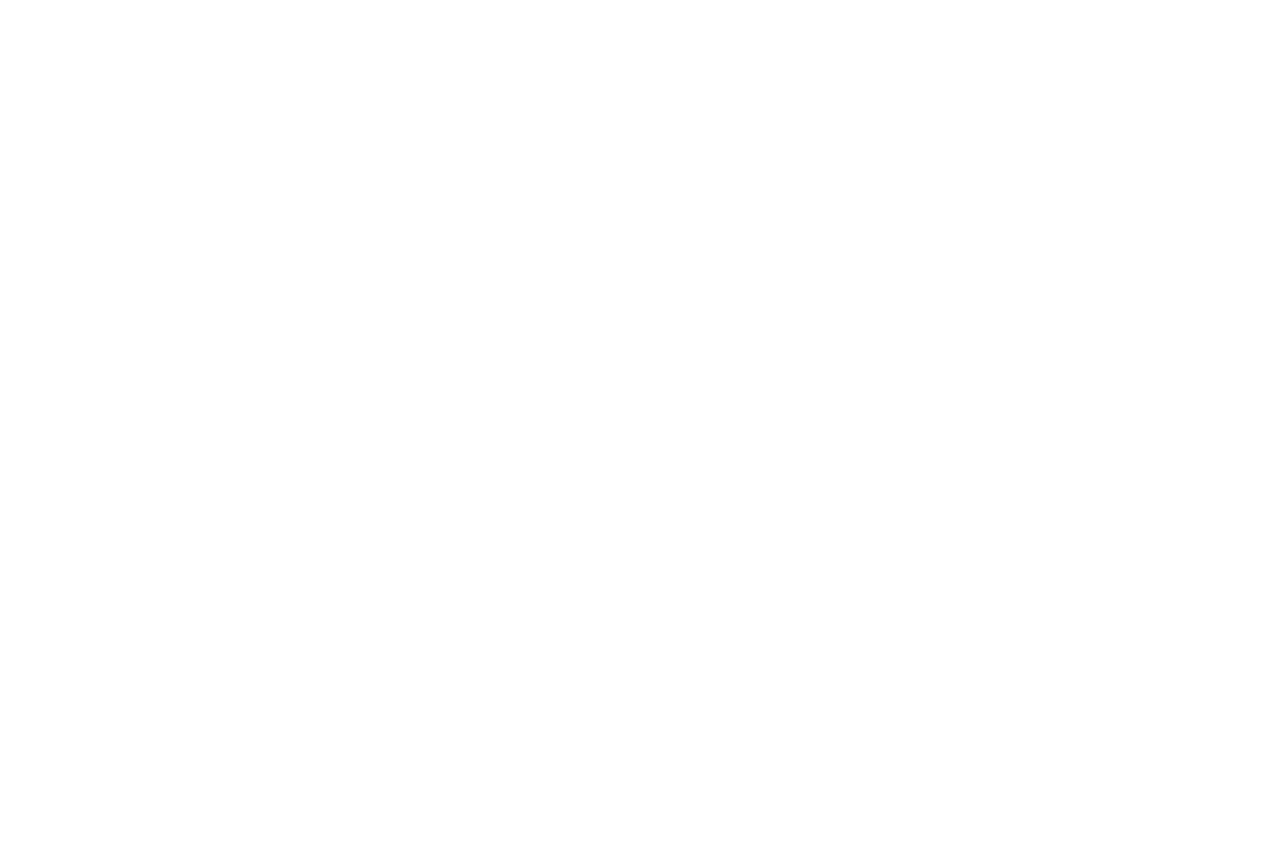
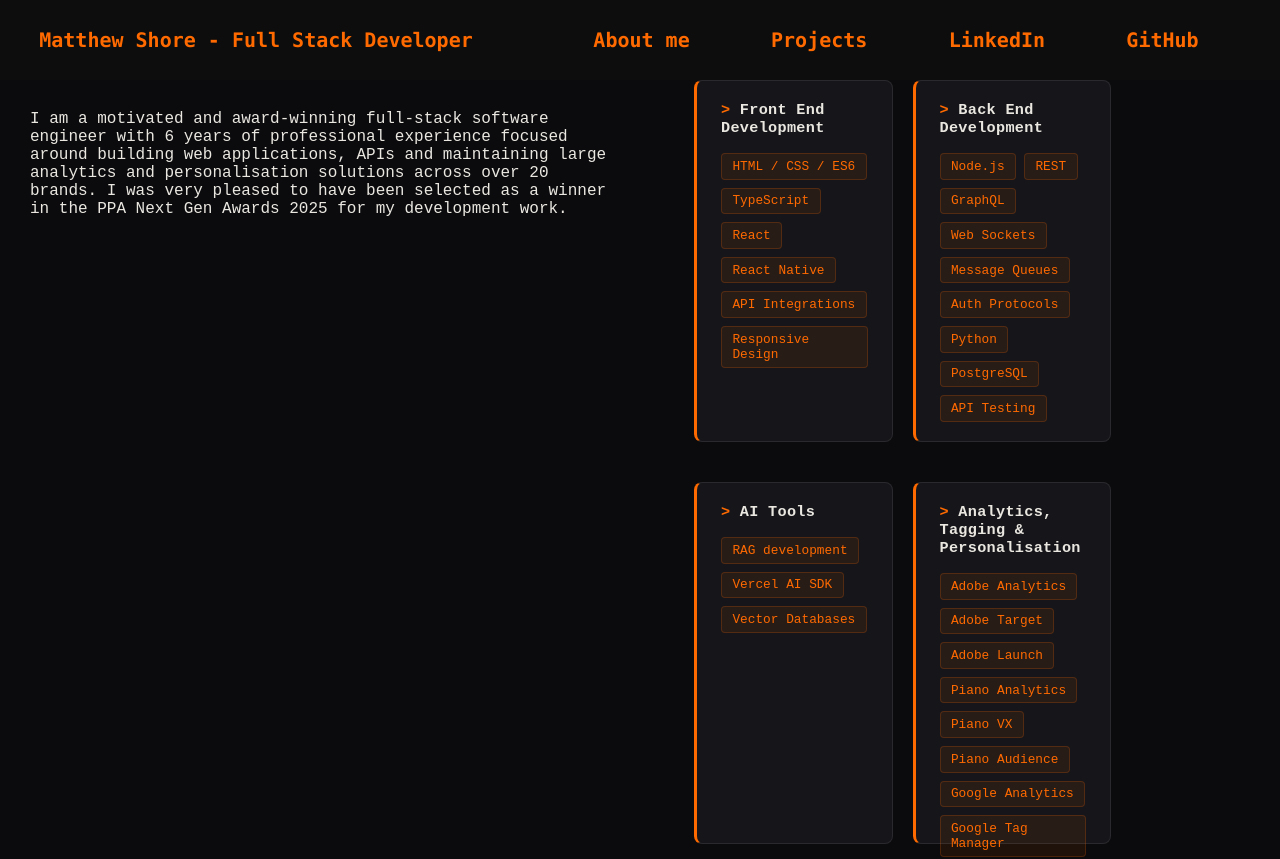
Before and after one commit to MatthewShoreWeb/Website, a React (Create React App) app in the folder website/: page / in a window 1280 px wide. Shown: the top 859 px of the page. Before the commit the page ends 800 px from the top, so only its background shows below. Built offline with nearby package versions, Linux system fonts and the light colour scheme.

Commit message:
Website structure.

```diff
--- a/website/public/index.html
+++ b/website/public/index.html
@@ -24,7 +24,7 @@
       work correctly both with client-side routing and a non-root public URL.
       Learn how to configure a non-root public URL by running `npm run build`.
     -->
-    <title>React App</title>
+    <title>Matthew Shore</title>
   </head>
   <body>
     <noscript>You need to enable JavaScript to run this app.</noscript>
--- a/website/src/App.css
+++ b/website/src/App.css
@@ -0,0 +1,39 @@
+body {
+  width: 100vw;
+  height: 100vh;
+  overflow: hidden;
+  margin: 0;
+  background-color: #0D0D0D;
+  font-family: ui-monospace, 'SF Mono', 'Cascadia Code', 'Consolas', 'Roboto Mono', monospace;
+}
+
+header {
+  display: flex;
+  color: #FF6A00;
+  font-weight: 600;
+  font-size: 20px;
+  user-select: none;
+}
+
+#headerTitle {
+  width: 40vw;
+}
+
+nav {
+  display: flex;
+  justify-content: space-evenly;
+  height: 10vh;
+  width: 60vw;
+}
+
+.navItem:hover {
+  color: #faa369;
+  text-decoration: underline;
+}
+
+.centered {
+  display: flex;
+  align-items: center;
+  justify-content: center;
+  text-align: center;
+}
--- a/website/src/App.tsx
+++ b/website/src/App.tsx
@@ -1,16 +1,48 @@
 import './App.css';
+import NavLink from './Components/NavLink.tsx';
+import React, { useEffect, useState } from 'react';
+import AboutMe from './Components/Pages/AboutMe/AboutMe.tsx';
 
 function App() {
+
+  const [appState, updateAppState] = useState(<AboutMe />);
+
+  function navClicked(type: String) {
+    if (typeof type !== 'string') return;
+
+    type = type.toLowerCase();
+
+    switch (type) {
+      case 'about me':
+        break;
+      case 'projects':
+        break;
+      case 'linkedin':
+        window.open('https://www.linkedin.com/in/matthew-shore-63322a179/', '_blank', 'noopener,noreferrer');
+        break;
+      case 'github':
+        window.open('https://www.github.com/matthewshoreweb', '_blank', 'noopener,noreferrer');
+        break;
+      default:
+        break;
+    }
+
+  }
+
   return (
     <div id='appBody'>
-      <header id='appHeader'>
+      <header>
+        <div id='headerTitle' className='centered'>Matthew Shore - Full Stack Developer</div>
         <nav>
-
+          <NavLink type='About me' clickFunction={navClicked} />
+          <NavLink type='Projects' clickFunction={navClicked} />
+          <NavLink type='LinkedIn' clickFunction={navClicked} />
+          <NavLink type='GitHub' clickFunction={navClicked} />
         </nav>
       </header>
 
       <main id='appBody'>
-
+        {appState}
       </main>
     </div>
   );
--- a/website/src/Components/NavLink.tsx
+++ b/website/src/Components/NavLink.tsx
@@ -4,9 +4,16 @@
 }
 
 export default function NavLink({ type, clickFunction }: NavLinkTypes) {
+
+    function clickFunctionWrapper(type: String) {
+        if (typeof clickFunction !== 'function') return;
+
+        clickFunction(type);
+    }
+
     return (
-        <div>
-
+        <div className='navItem centered' onClick={() => { clickFunctionWrapper(type); }}>
+            {type}
         </div>
     )
 }
--- /dev/null
+++ b/website/src/Components/Pages/AboutMe/AboutMe.css
@@ -0,0 +1,78 @@
+:root {
+    --bg: #0b0b0d;
+    --panel: #16161a;
+    --orange: #ff6a00;
+    --orange-dim: #ff6a0033;
+    --text: #eae7e1;
+    --mono: 'JetBrains Mono', 'Fira Code', monospace;
+}
+
+#aboutMe {
+    display: flex;
+
+    width: 100%;
+    min-height: 90vh;
+    background: var(--bg);
+    color: var(--text);
+    gap: 3rem;
+    font-family: var(--mono);
+}
+
+#descriptionBlock {
+    width: 50%;
+    padding: 30px;
+}
+
+#skillsBlock {
+    width: 50%;
+    display: flex;
+    flex-wrap: wrap;
+    gap: 1.25rem;
+}
+
+.skillBlock {
+    display: inline-block;
+    max-height: 320px;
+    width: 25%;
+    break-inside: avoid;
+    margin-bottom: 1.25rem;
+    background: var(--panel);
+    border: 1px solid #2a2a2e;
+    border-left: 3px solid var(--orange);
+    border-radius: 8px;
+    padding: 1.25rem 1.5rem;
+    transition: transform 0.2s ease, box-shadow 0.2s ease, border-color 0.2s ease;
+}
+
+.skillBlock:hover {
+    transform: translateY(-3px);
+    border-color: var(--orange);
+    box-shadow: 0 8px 24px var(--orange-dim);
+}
+
+.skillTitle {
+    font-weight: 600;
+    font-size: 0.95rem;
+    letter-spacing: 0.02em;
+    color: var(--text);
+    margin-bottom: 1rem;
+}
+
+.prompt {
+    color: var(--orange);
+}
+
+.skillList {
+    display: flex;
+    flex-wrap: wrap;
+    gap: 0.5rem;
+}
+
+.skill {
+    font-size: 0.8rem;
+    color: var(--orange);
+    background: #ff6a0014;
+    border: 1px solid var(--orange-dim);
+    border-radius: 4px;
+    padding: 0.3rem 0.65rem;
+}
--- /dev/null
+++ b/website/src/Components/Pages/AboutMe/AboutMe.tsx
@@ -0,0 +1,24 @@
+import SkillBlock from './SkillBlock.tsx';
+import './AboutMe.css';
+
+export default function AboutMe() {
+    return (
+        <div id='aboutMe'>
+            <div id='descriptionBlock'>
+                I am a motivated and award-winning full-stack software engineer with 6 years of professional experience
+                focused around building web applications, APIs and maintaining large analytics and personalisation
+                solutions across over 20 brands. I was very pleased to have been selected as a winner in the PPA Next
+                Gen Awards 2025 for my development work.
+            </div>
+
+            <div id='skillsBlock'>
+                <SkillBlock title='Front End Development' skillList={['HTML / CSS / ES6', 'TypeScript', 'React', 'React Native', 'API Integrations', 'Responsive Design']} />
+                <SkillBlock title='Back End Development' skillList={['Node.js', 'REST', 'GraphQL', 'Web Sockets', 'Message Queues', 'Auth Protocols', 'Python', 'PostgreSQL', 'API Testing']} />
+                <SkillBlock title='AI Tools' skillList={['RAG development', 'Vercel AI SDK', 'Vector Databases']} />
+                <SkillBlock title='Analytics, Tagging & Personalisation' skillList={['Adobe Analytics', 'Adobe Target', 'Adobe Launch', 'Piano Analytics', 'Piano VX', 'Piano Audience', 'Google Analytics', 'Google Tag Manager']} />
+                <SkillBlock title='Cloud Computing' skillList={['Azure', 'Docker', 'Jenkins']} />
+                <SkillBlock title='Other' skillList={['Java', 'Linux']} />
+            </div>
+        </div>
+    )
+}
--- /dev/null
+++ b/website/src/Components/Pages/AboutMe/SkillBlock.tsx
@@ -0,0 +1,19 @@
+interface SkillBlockTypes {
+  title: string;
+  skillList: string[];
+}
+
+export default function SkillBlock({ title, skillList }: SkillBlockTypes) {
+  return (
+    <div className='skillBlock'>
+      <div className='skillTitle'>
+        <span className='prompt'>&gt;</span> {title}
+      </div>
+      <div className='skillList'>
+        {skillList.map((item) => (
+          <span className='skill' key={item}>{item}</span>
+        ))}
+      </div>
+    </div>
+  );
+}
--- a/website/src/index.js
+++ b/website/src/index.js
@@ -1,7 +1,7 @@
 import React from 'react';
 import ReactDOM from 'react-dom/client';
 import './index.css';
-import App from './App';
+import App from './App.tsx';
 import reportWebVitals from './reportWebVitals';
 
 const root = ReactDOM.createRoot(document.getElementById('root'));
--- a/website/src/tsconfig.json
+++ b/website/src/tsconfig.json
@@ -1,6 +1,9 @@
 {
   "compilerOptions": {
     "jsx": "react-jsx",
-    "lib": ["DOM", "ES2020"]
+    "lib": ["DOM", "ES2020"],
+    "declaration": true,
+    "emitDeclarationOnly": true,
+    "allowImportingTsExtensions": true
   }
 }
```
Also changed, not shown: website/src/Components/Pages/Projects.tsx (added).
